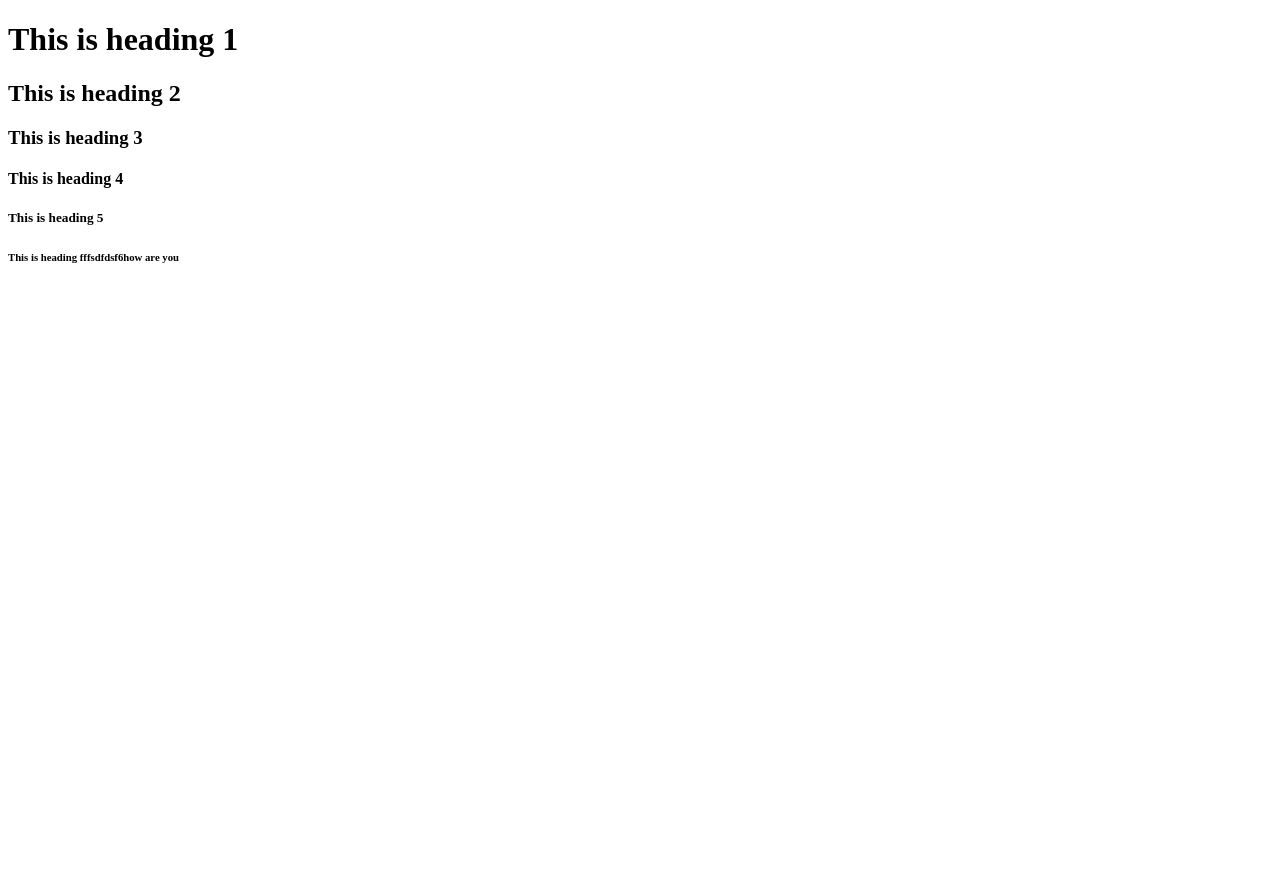
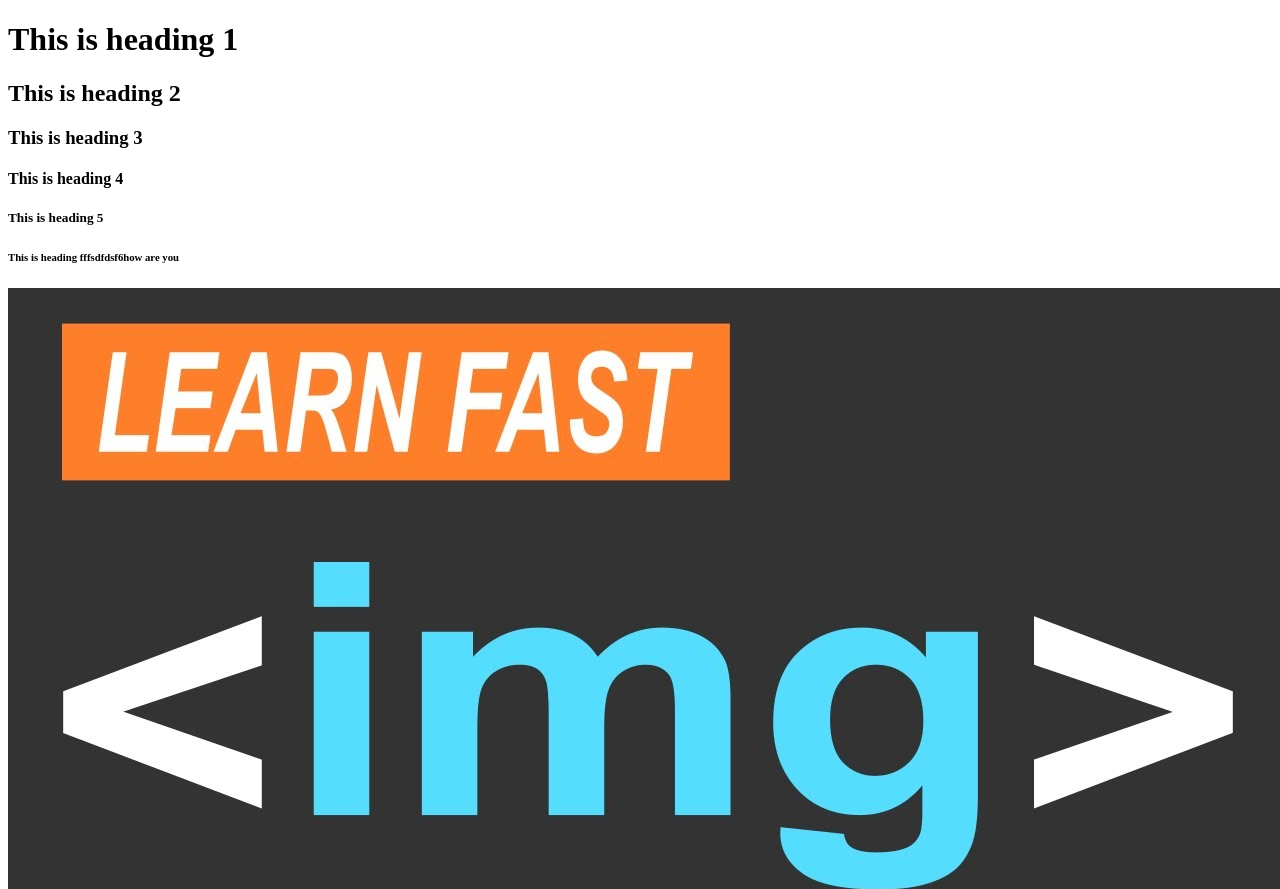
Before and after one commit to neomiistake/github_page, a plain HTML site: page index.html in a window 1280 px wide. Shown: the top 889 px of the page. Before the commit the page ends 800 px from the top, so only its background shows below. Drawn offline with Linux system fonts and the light colour scheme.

Commit message:
Update index.html

```diff
--- a/index.html
+++ b/index.html
@@ -8,5 +8,6 @@
 <h4>This is heading 4</h4>
 <h5>This is heading 5</h5>
 <h6>This is heading fffsdfdsf6how are you</h6>
+<img src="main/gg.jpg"></img>
 </body>
 </html>
```
